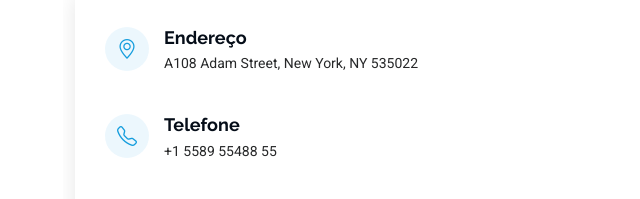
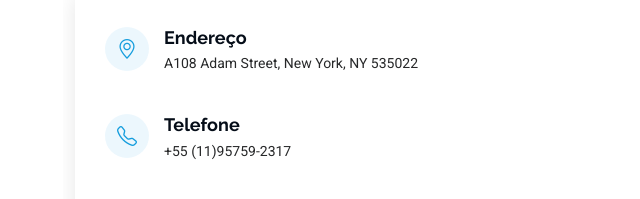
Before and after one commit to Mikage1/portifolio, a plain HTML site: page index.html in a window 1280 px wide. Shown: the part 4003-4202 px from the top of the page, 237-877 px from the left. Drawn offline with Linux system fonts and the light colour scheme.

Commit message:
Correcao numero de telefone

```diff
--- a/index.html
+++ b/index.html
@@ -405,7 +405,7 @@
                 <i class="bi bi-telephone flex-shrink-0"></i>
                 <div>
                   <h3>Telefone</h3>
-                  <p>+1 5589 55488 55</p>
+                  <p>+55 (11)95759-2317</p>
                 </div>
               </div><!-- End Info Item -->
 
```
